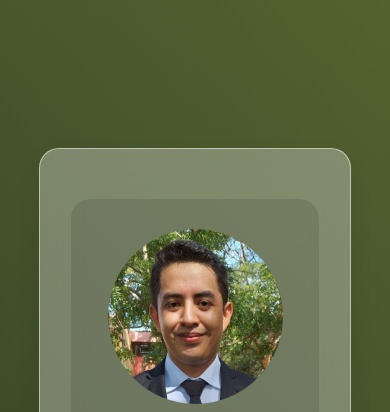
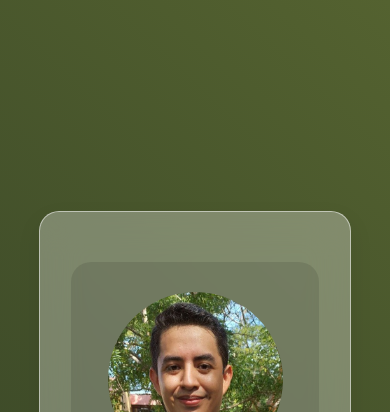
Before and after one commit to joansaro/glassmorphism_card, a plain HTML site: page index.html in a window 390 px wide. Shown: the top 412 px of the page. Drawn offline with Linux system fonts and the light colour scheme.

Commit message:
Update responsive desing

```diff
--- a/styles.css
+++ b/styles.css
@@ -223,7 +223,7 @@ main .header span{
 @media (max-width: 600px) {
 
     body{
-        height: 210vh;
+        height: 215vh;
     }
 
     .content{
@@ -240,3 +240,10 @@ main .header span{
         padding-bottom: 10px;
     }
 }
+
+@media (max-width: 400px) {
+
+    body{
+        height: 225vh;
+    }
+}
```
